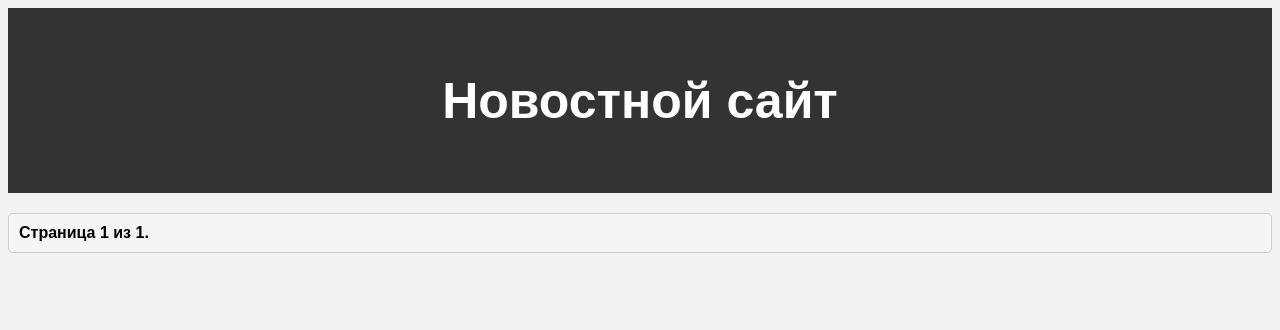
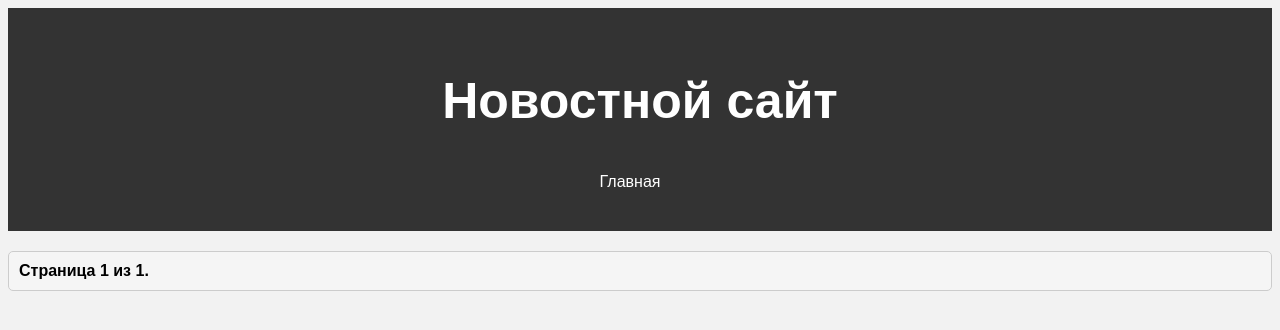
Before and after one commit to DIDIRUS4/django, a Django app: page /news/ in a window 1280 px wide. Shown: the top 330 px of the page. Run offline with Django 5.2, Linux system fonts and the light colour scheme; data that the repository does not hold is empty.

Commit message:
Forgot news back route

```diff
--- a/backend/src/templates/newsall.html
+++ b/backend/src/templates/newsall.html
@@ -10,6 +10,11 @@
 <body>
     <header>
         <h1>Новостной сайт</h1>
+        <nav>
+            <ul>
+                <li><a href="/">Главная</a></li>
+            </ul>
+        </nav>
     </header>
     <div class="news-container">
         {% for news in news_list %}
```
